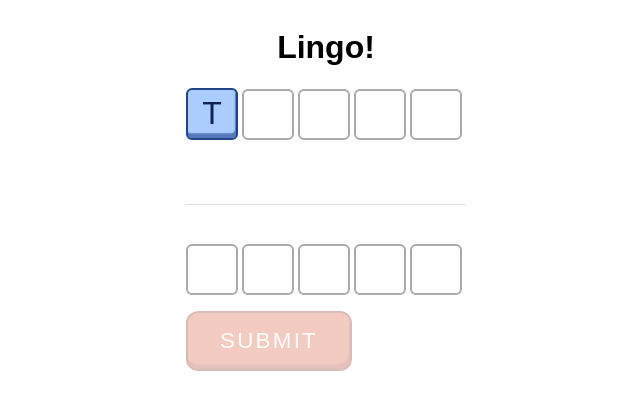
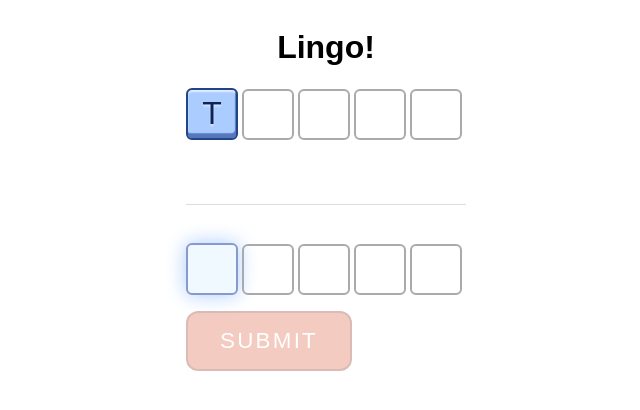
Before and after one commit to MaffooBristol/lingo, a React (Vite) app: page / in a window 1280 px wide. Shown: the top 410 px of the page, without its empty margins (314-954 px from the left). Built offline with nearby package versions, Linux system fonts and the light colour scheme.

Commit message:
Styling tweaks

```diff
--- a/src/components/Form.tsx
+++ b/src/components/Form.tsx
@@ -49,7 +49,7 @@ function Form({ word, onSubmit }: { word: WordType; onSubmit: (word: WordType) =
           ...convertToObject(input),
           ...(Array(word.length - input.length).fill({ char: null }) as WordType),
         ].map(({ char }, index) => (
-          <Letter key={`form-${char || 'null'}${index}`} char={char} />
+          <Letter key={`form-${char || 'null'}${index}`} isInput char={char} isFocused={index === input.length} />
         ))}
       </StyledWord>
       <StyledButton disabled={!canSubmit} type="submit">Submit</StyledButton>
--- a/src/components/Letter.tsx
+++ b/src/components/Letter.tsx
@@ -9,17 +9,30 @@ import StyledLetter from './__styled__/StyledLetter';
 //   // 97-122
 //   return String.fromCharCode(97 + Math.floor(Math.random() * 26));
 // }
-function Letter({ char, isGuess }: LetterType) {
-  return <StyledLetter $isGuess={isGuess} $isAnswered={char !== null}>{char?.toUpperCase()}</StyledLetter>;
+function Letter({ char, isInput, isGuess, isFocused }: LetterType) {
+  return (
+    <StyledLetter
+      $isGuess={isGuess}
+      $isAnswered={char !== null}
+      $isFocused={isFocused}
+      // $isInput={isInput}
+    >
+      {char?.toUpperCase()}
+    </StyledLetter>
+  );
 }
 
 Letter.propTypes = {
   char: PropTypes.string.isRequired,
+  isInput: PropTypes.bool,
   isGuess: PropTypes.bool,
+  isFocused: PropTypes.bool,
 };
 
 Letter.defaultProps = {
+  isInput: false,
   isGuess: false,
+  isFocused: false,
 };
 
 export default Letter;
--- a/src/components/__styled__/StyledButton.ts
+++ b/src/components/__styled__/StyledButton.ts
@@ -7,14 +7,17 @@ function isDisabledStyle({ disabled = false }) {
       pointer-events: none;
     `;
   }
+  return css`
+    box-shadow: -1px -0.3rem 1px inset #a32, 0px 2px 2px inset rgba(255, 255, 255, 0.7);
+  `;
 }
 
 export default styled.button`
   appearance: none;
   padding: 0.5rem 2rem;
+  /* height: 4rem; */
   border: 2px solid #821;
   background: #d53;
-  box-shadow: -1px -0.3rem 1px inset #a32;
   color: white;
   text-align: center;
   line-height: 2.5rem;
--- a/src/components/__styled__/StyledLetter.ts
+++ b/src/components/__styled__/StyledLetter.ts
@@ -1,21 +1,47 @@
 import styled, { css } from 'styled-components';
 
-function letterStateStyle({ $isGuess = false, $isAnswered = false }) {
+function letterStateStyle({ $isGuess = false, $isInput = false, $isAnswered = false, $isFocused = false }) {
+  if ($isFocused) {
+    return css`
+      @keyframes slidein {
+        0% {
+          box-shadow: 0 0 3px #acf;
+        }
+        20% {
+          box-shadow: 0 0 20px #acf;
+        }
+        50% {
+          box-shadow: 0 0 20px #acf;
+        }
+        70% {
+          box-shadow: 0 0 3px #acf;
+        }
+      }
+      border-color: #89c;
+      transition: none;
+      animation: 20s slidein ease-in infinite;
+      background: #eff9ff;
+      box-shadow: 0 0 3px #acf, 0px 2px 2px inset rgba(255, 255, 255, 0.7);
+    `;
+  }
   if ($isGuess) {
     return css`
       background: #ffd;
       border-color: #664;
       color: #442;
-      box-shadow: -1px -0.3rem 1px inset #bb9;
+      box-shadow: -1px -0.3rem 1px inset #bb9, 0px 2px 2px inset rgba(255, 255, 255, 0.7);
     `;
   }
   if ($isAnswered) {
     return css`
-      background: #aaccff;
+      background: #acf;
       border-color: #248;
       color: #125;
-      box-shadow: -1px -0.3rem 1px inset #57b;
+      box-shadow: -1px -0.3rem 1px inset #57b, 0px 2px 2px inset rgba(255, 255, 255, 0.7);
     `;
+  }
+  if ($isInput) {
+    // ... Not sure yet
   }
   return css`
     margin-top: 0.1rem;
@@ -34,6 +60,8 @@ const StyledLetter = styled.div`
   font-size: 2rem;
   font-family: sans-serif;
   border-radius: 6px;
+  transition: 0.1s ease-in-out all;
+  text-shadow: 0px 2px 2px rgba(255, 255, 255, 0.5);
   ${letterStateStyle}
 `;
 
--- a/src/types/LetterType.ts
+++ b/src/types/LetterType.ts
@@ -1,6 +1,8 @@
 type LetterType = {
   char: string | null,
+  isInput?: boolean,
   isGuess?: boolean,
+  isFocused?: boolean,
 };
 
 export default LetterType;
```
